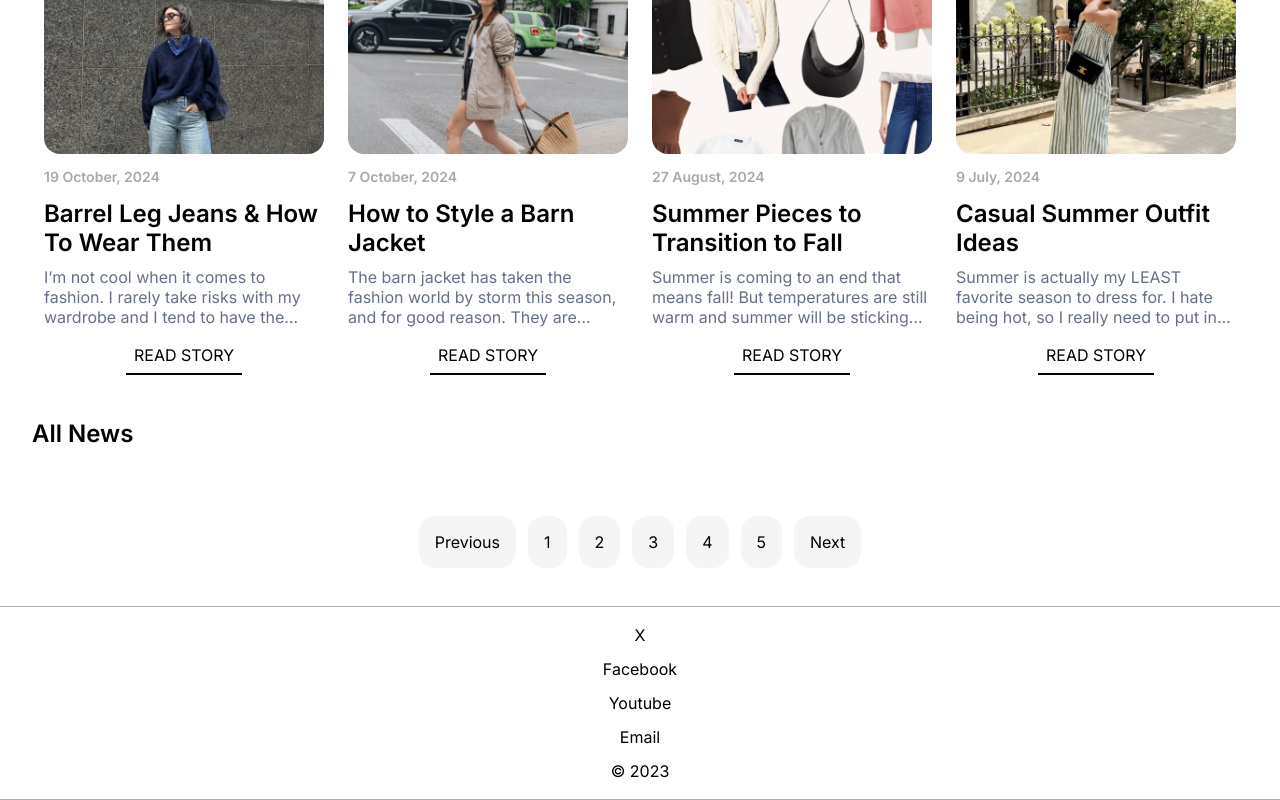
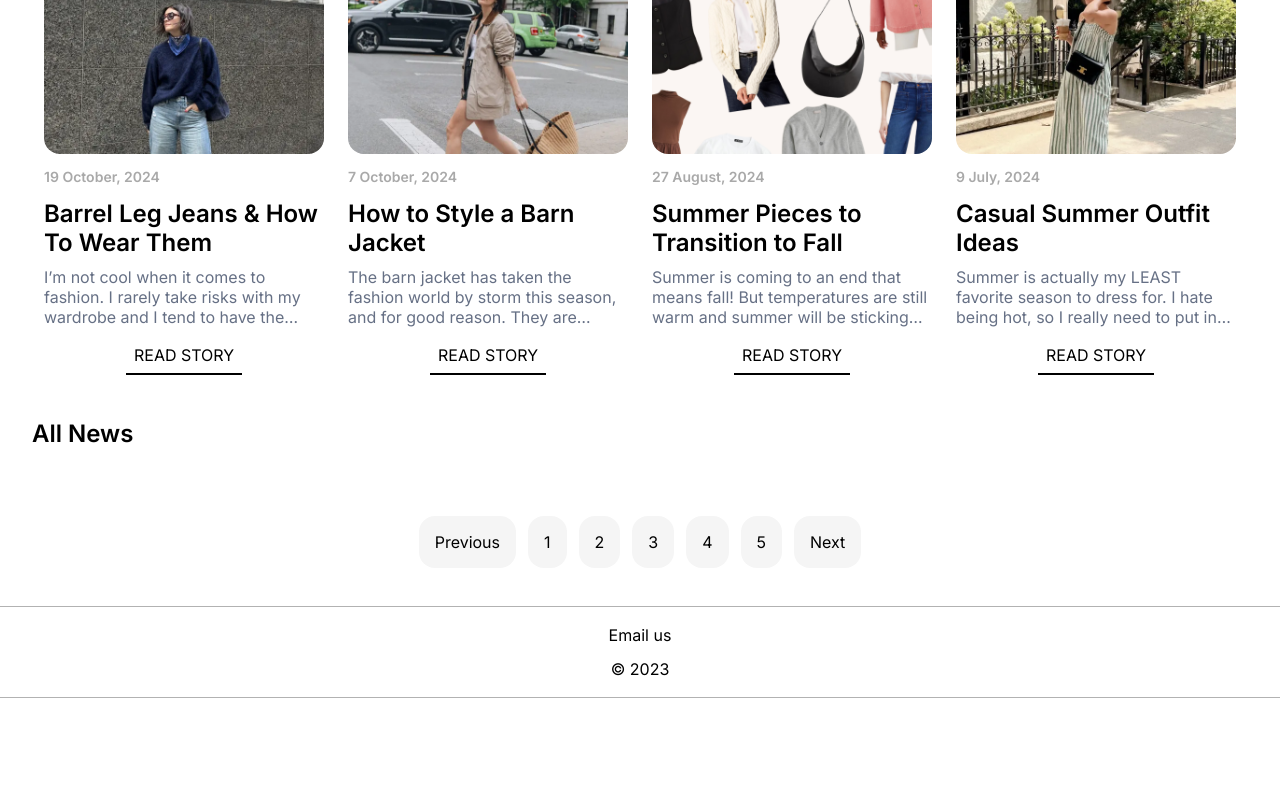
Before and after one commit to zMackaroo/fad-blog, a React (Vite) app: page / in a window 1280 px wide. Shown: the part 487-1287 px from the top of the page. After the commit the page ends 1185 px from the top, so only its background shows below. Built offline with nearby package versions, Linux system fonts and the light colour scheme.

Commit message:
email us mailto

```diff
--- a/src/Container/Footer/Footer.tsx
+++ b/src/Container/Footer/Footer.tsx
@@ -1,10 +1,9 @@
 function Footer() {
   return (
     <div className="footer">
-      <span>X</span>
-      <span>Facebook</span>
-      <span>Youtube</span>
-      <span>Email</span>
+      <span>
+        <a href="mailto:urbanvogueasia@gmail.com">Email us</a>
+      </span>
       <span>© 2023</span>
     </div>
   );
--- a/src/Container/Header/Header.tsx
+++ b/src/Container/Header/Header.tsx
@@ -15,7 +15,6 @@ function Header() {
         </NavLink>
         <nav className="header__nav">
           <NavLink to="/">Home</NavLink>
-          <NavLink to="/">Newsletter</NavLink>
         </nav>
       </div>
       {location.pathname === "/" && (
```
